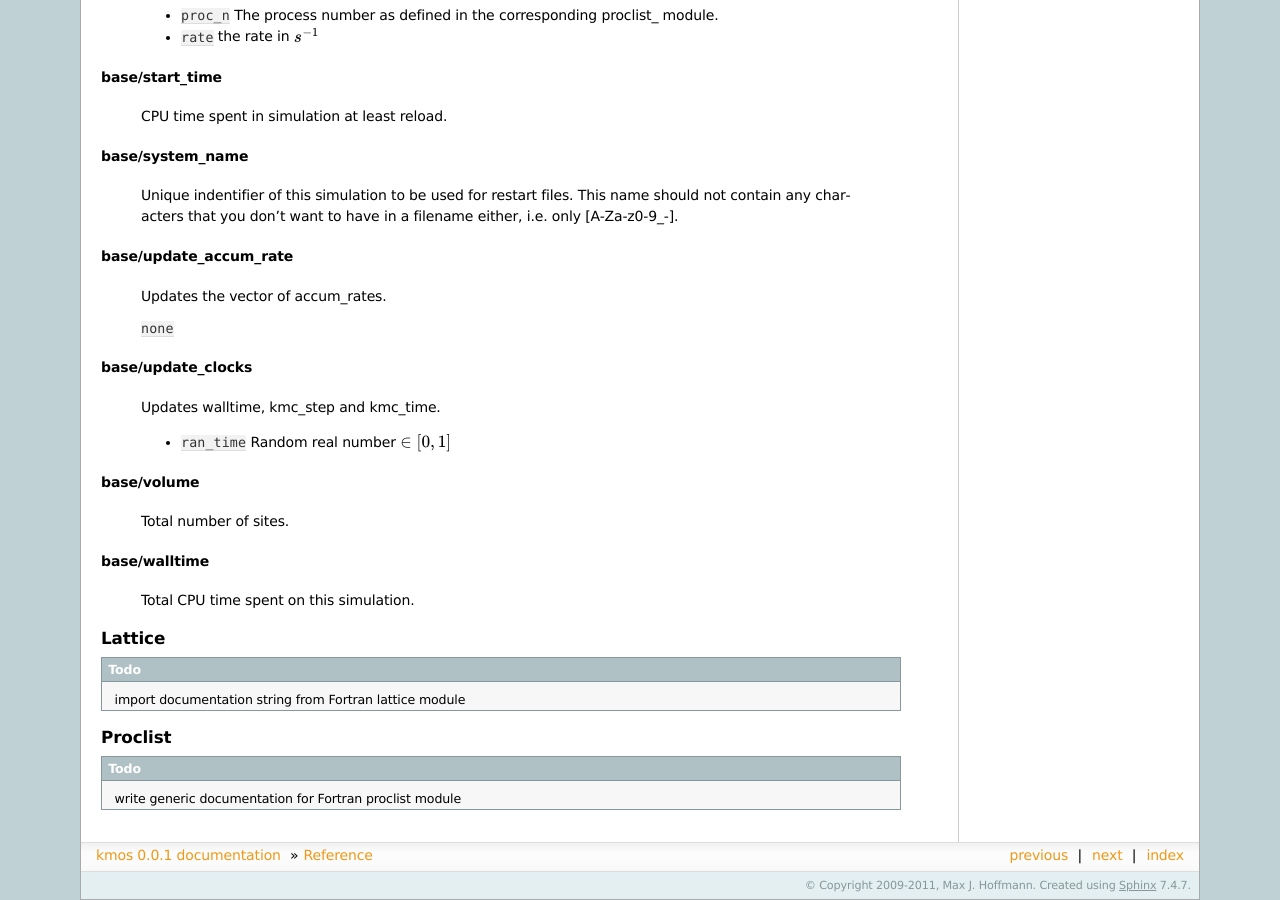
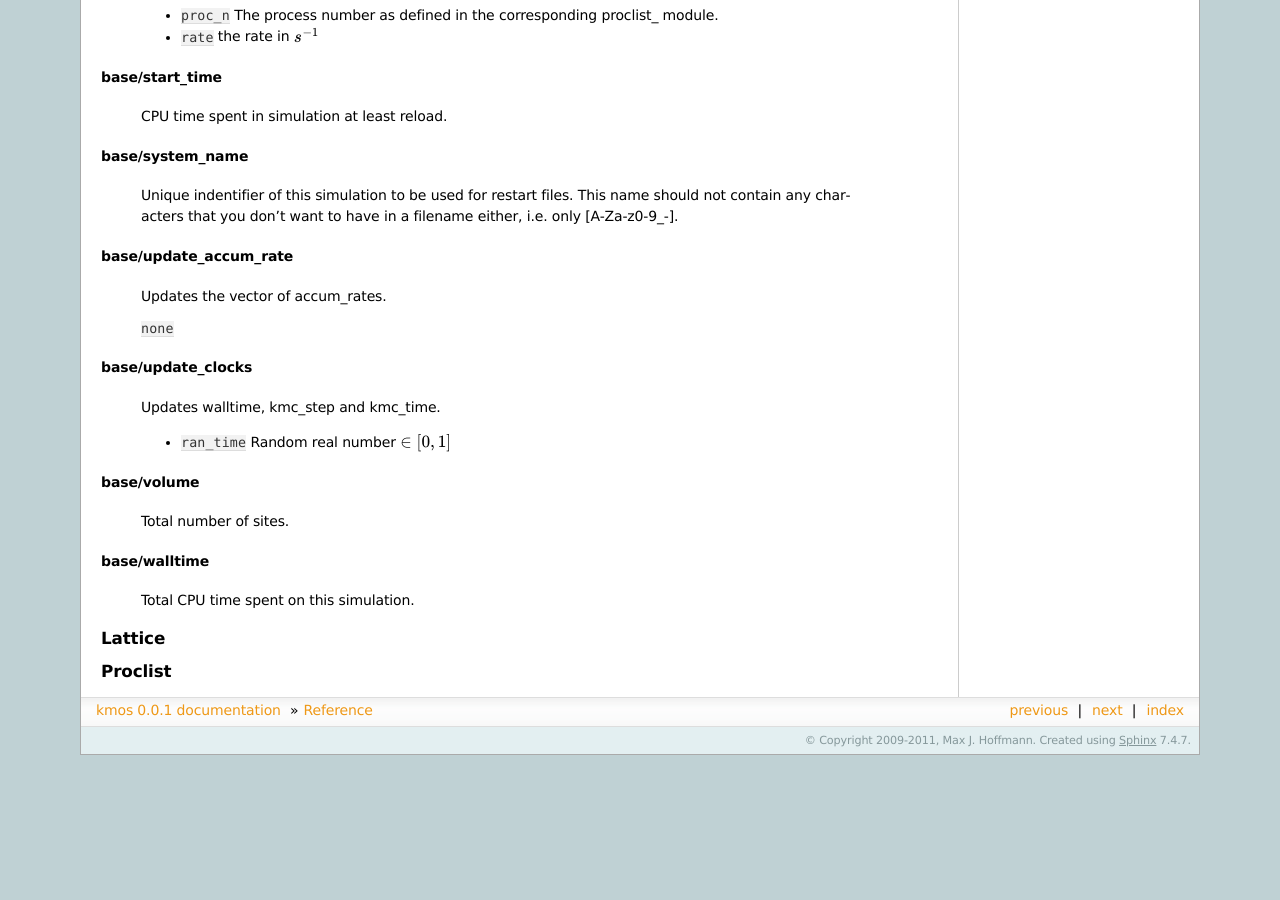
Before and after one commit to mhoffman/kmos, a Sphinx documentation site: the page built from doc/source/reference/index.rst, in a window 1280 px wide and 900 px high, scrolled down 7799 px. Built offline with Sphinx 7.4.7, drawn with Linux system fonts in a browser that asks for light colours; formulas are drawn with MathJax 3; after the commit the page ends 8554 px from its top, so only the background shows below that.

Commit message:
Updated documentation

```diff
--- a/doc/source/reference/base.rst
+++ b/doc/source/reference/base.rst
@@ -285,7 +285,7 @@ base/save_system
     each process starts a new line, and the first number on the line stands
     for the process number and the remaining fields, hold the values.
 
-    none
+    ``none``
 
 base/set_kmc_time
 """"""""""""""""""""""""""""""""""""""""""""""""""
--- a/doc/source/reference/index.rst
+++ b/doc/source/reference/index.rst
@@ -84,16 +84,10 @@ Backend
 Lattice
 ^^^^^^^
 
-.. TODO:: import documentation string from Fortran
-          lattice module
-
 .. include:: lattice.rst
 
 
 Proclist
 ^^^^^^^^
 
-.. TODO:: write generic documentation for Fortran
-          proclist module
-
 .. include:: proclist.rst
```
